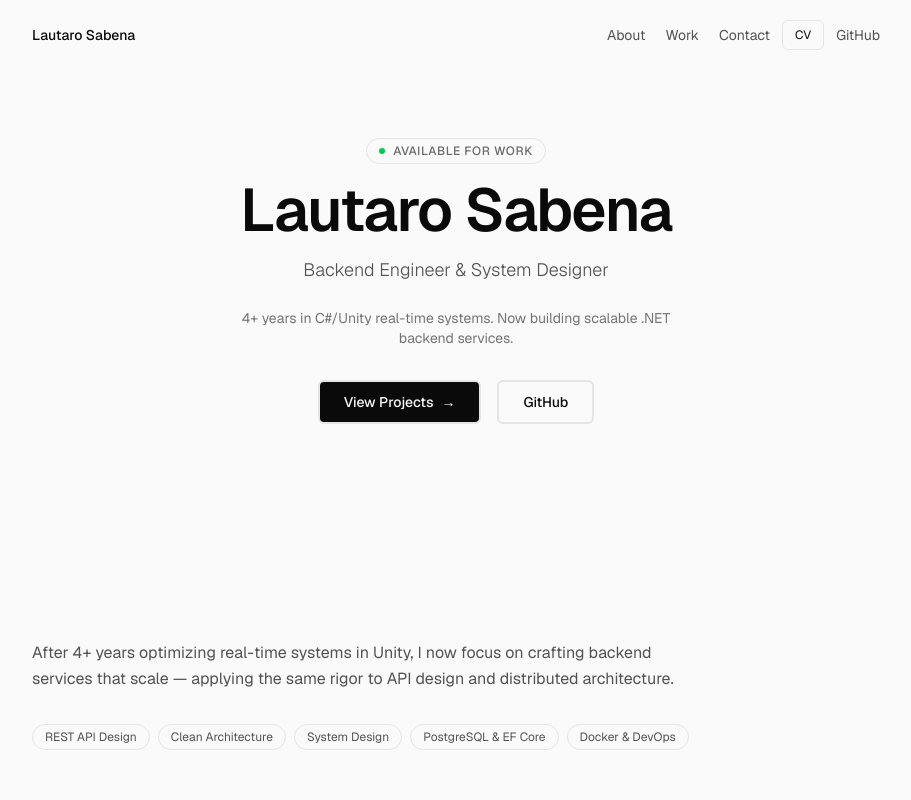
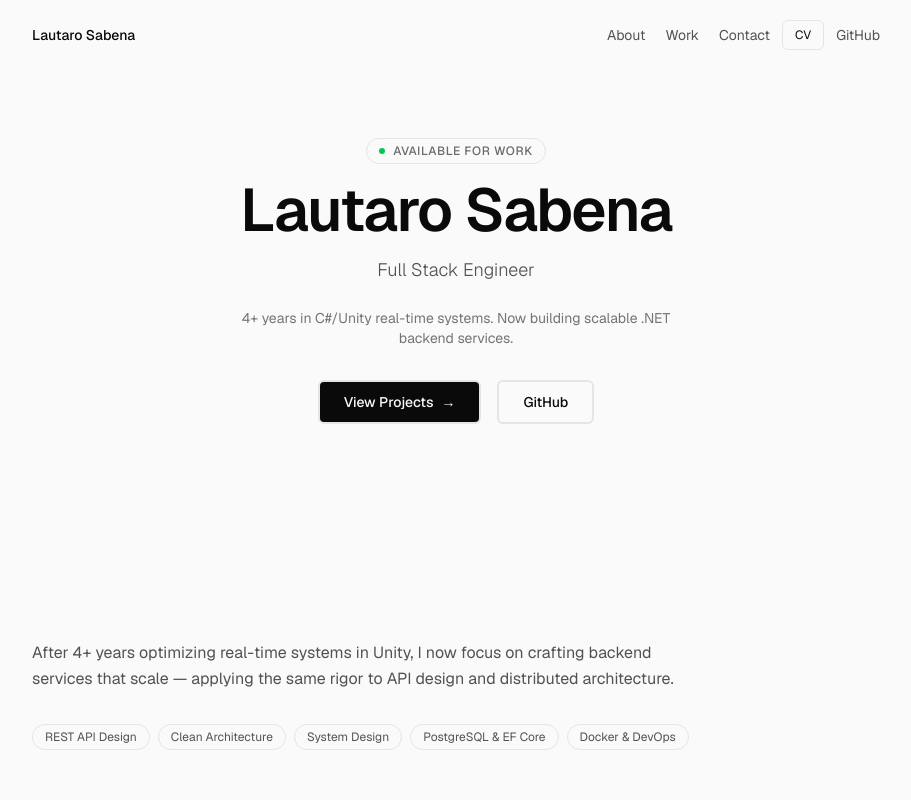
Before and after one commit to lautaro-sabena/PortfolioBackend, a Next.js app in the folder portfolio/: page / in a window 1280 px wide. Shown: the top 800 px of the page, without its empty margins (184-1095 px from the left). Built offline with nearby package versions, Linux system fonts and the light colour scheme.

Commit message:
feat: update personal branding and links across components for consistency and clarity

```diff
--- a/portfolio/src/app/layout.tsx
+++ b/portfolio/src/app/layout.tsx
@@ -13,13 +13,13 @@ const geistMono = Geist_Mono({
 });
 
 export const metadata: Metadata = {
-  title: "Lautaro Sabena | Backend Engineer",
-  description: "Backend Engineer & System Designer — 4+ years in C#/Unity, now crafting scalable .NET services with clean architecture.",
-  keywords: ["Backend Engineer", ".NET Developer", "C#", "ASP.NET Core", "Software Engineer", "Portfolio"],
+  title: "Lautaro Sabena | Full Stack Engineer",
+  description: "Full Stack Engineer — 4+ years in C#/Unity, building scalable .NET backend services and modern web applications.",
+  keywords: ["Full Stack Engineer", ".NET Developer", "C#", "ASP.NET Core", "Software Engineer", "Portfolio"],
   authors: [{ name: "Lautaro Sabena" }],
   openGraph: {
-    title: "Lautaro Sabena | Backend Engineer",
-    description: "Backend Engineer & System Designer — 4+ years in C#/Unity, now crafting scalable .NET services.",
+    title: "Lautaro Sabena | Full Stack Engineer",
+    description: "Full Stack Engineer — 4+ years in C#/Unity, building scalable .NET backend services and modern web applications.",
     type: "website",
   },
 };
--- a/portfolio/src/components/Contact.tsx
+++ b/portfolio/src/components/Contact.tsx
@@ -101,7 +101,7 @@ export default function Contact() {
             Email
           </a>
           <a
-            href="https://github.com"
+            href="https://github.com/lautaro-sabena"
             target="_blank"
             rel="noopener noreferrer"
             className="px-4 py-2 text-sm border-2 border-border rounded-md text-foreground hover:border-foreground transition-colors"
@@ -109,7 +109,7 @@ export default function Contact() {
             GitHub
           </a>
           <a
-            href="https://linkedin.com"
+            href="https://www.linkedin.com/in/lautarosabena/"
             target="_blank"
             rel="noopener noreferrer"
             className="px-4 py-2 text-sm border-2 border-border rounded-md text-foreground hover:border-foreground transition-colors"
--- a/portfolio/src/components/Footer.tsx
+++ b/portfolio/src/components/Footer.tsx
@@ -5,7 +5,7 @@ export default function Footer() {
         <p>© {new Date().getFullYear()} Lautaro Sabena</p>
         <div className="flex items-center gap-4">
           <a
-            href="https://github.com"
+            href="https://github.com/lautaro-sabena"
             target="_blank"
             rel="noopener noreferrer"
             className="hover:text-foreground transition-colors"
@@ -13,7 +13,7 @@ export default function Footer() {
             GitHub
           </a>
           <a
-            href="https://linkedin.com"
+            href="https://www.linkedin.com/in/lautarosabena/"
             target="_blank"
             rel="noopener noreferrer"
             className="hover:text-foreground transition-colors"
--- a/portfolio/src/components/Header.tsx
+++ b/portfolio/src/components/Header.tsx
@@ -57,7 +57,7 @@ export default function Header() {
             CV
           </a>
           <a
-            href="https://github.com"
+            href="https://github.com/lautaro-sabena"
             target="_blank"
             rel="noopener noreferrer"
             className="text-sm text-muted hover:text-foreground transition-colors"
--- a/portfolio/src/components/Hero.tsx
+++ b/portfolio/src/components/Hero.tsx
@@ -36,7 +36,7 @@ export default function Hero() {
           transition={{ duration: 0.5, delay: 0.2, ease: [0.22, 1, 0.36, 1] }}
           className="text-lg text-muted font-light mb-6"
         >
-          Backend Engineer & System Designer
+          Full Stack Engineer
         </motion.p>
 
         <motion.p
@@ -62,7 +62,7 @@ export default function Hero() {
             <span className="inline-block ml-2 transition-transform group-hover:translate-x-1">→</span>
           </Link>
           <a
-            href="https://github.com"
+            href="https://github.com/lautaro-sabena"
             target="_blank"
             rel="noopener noreferrer"
             className="px-6 py-2.5 border-2 border-border text-foreground font-medium text-sm rounded-md hover:border-foreground hover:bg-foreground/5 transition-all duration-300"
--- a/portfolio/src/data/projects.ts
+++ b/portfolio/src/data/projects.ts
@@ -11,18 +11,18 @@ export const projects: Project[] = [
     name: "TaskFlow API",
     description: "RESTful task management API with JWT authentication, role-based access control, and containerized deployment. Implements layered architecture with clean separation of concerns.",
     technologies: ["ASP.NET Core", "EF Core", "PostgreSQL", "Docker", "JWT"],
-    github: "https://github.com",
+    github: "https://github.com/lautaro-sabena/TaskFlowAPI",
   },
   {
     name: "BookingHub API",
     description: "Multi-tenant booking platform with scheduling validation, business rules engine, and role-based access. Built with domain-driven design principles.",
     technologies: ["ASP.NET Core", "PostgreSQL", "Clean Architecture", "Docker"],
-    github: "https://github.com",
+    github: "https://github.com/lautaro-sabena/BookingHubAPI",
   },
   {
     name: "Unity Real-Time Systems",
     description: "Performance-optimized real-time applications including game engines, physics simulations, and networked multiplayer systems. Deep focus on memory management and latency reduction.",
     technologies: ["Unity", "C#", "Real-time Architecture", "Performance"],
-    github: "https://github.com",
+    github: "https://github.com/lautaro-sabena",
   },
 ];
```
